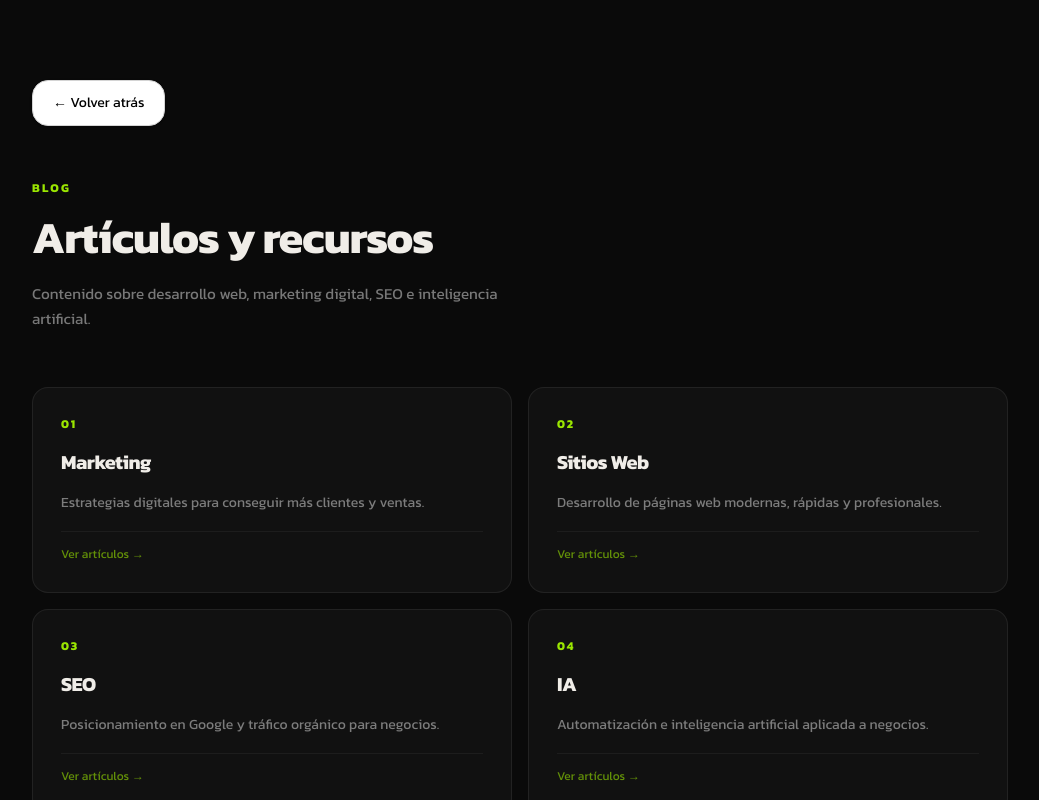
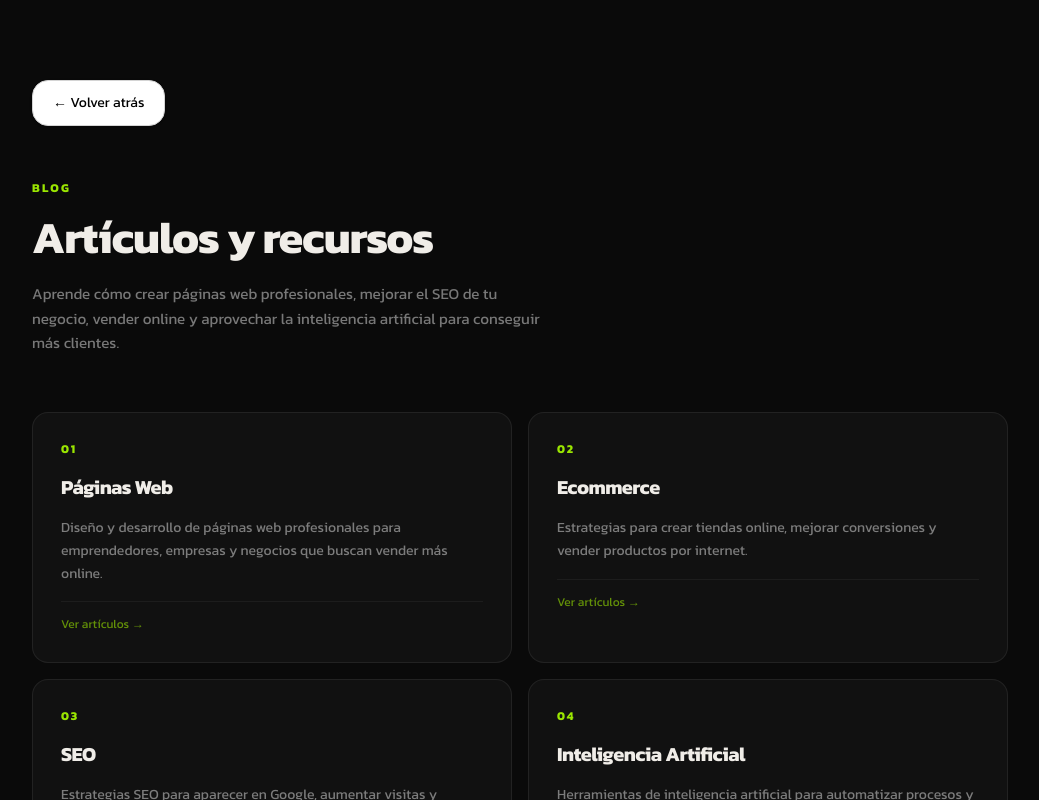
Before and after one commit to agustinescuderoweb/agustinescudero, a Next.js app: page /blog in a window 1280 px wide. Shown: the top 800 px of the page, without its empty margins (120-1159 px from the left). Built offline with nearby package versions, Linux system fonts and the light colour scheme.

Commit message:
mejoras seo

```diff
--- a/src/app/blog/page.tsx
+++ b/src/app/blog/page.tsx
@@ -3,29 +3,36 @@ import BackButton from '../components/BackButton'
 import Head from 'next/head'
 
 const categories = [
+
   {
-    slug: 'marketing',
-    title: 'Marketing',
-    description: 'Estrategias digitales para conseguir más clientes y ventas.',
+    slug: 'paginas-web',
+    title: 'Páginas Web',
+    description: 'Diseño y desarrollo de páginas web profesionales para emprendedores, empresas y negocios que buscan vender más online.',
     tag: '01',
   },
-  {
-    slug: 'sitios-web',
-    title: 'Sitios Web',
-    description: 'Desarrollo de páginas web modernas, rápidas y profesionales.',
+   {
+    slug: 'ecommerce',
+    title: 'Ecommerce',
+    description: 'Estrategias para crear tiendas online, mejorar conversiones y vender productos por internet.',
     tag: '02',
   },
   {
     slug: 'seo',
     title: 'SEO',
-    description: 'Posicionamiento en Google y tráfico orgánico para negocios.',
+    description: 'Estrategias SEO para aparecer en Google, aumentar visitas y conseguir clientes desde internet.',
     tag: '03',
   },
   {
-    slug: 'ia',
-    title: 'IA',
-    description: 'Automatización e inteligencia artificial aplicada a negocios.',
+    slug: 'inteligencia-artificial',
+    title: 'Inteligencia Artificial',
+    description: 'Herramientas de inteligencia artificial para automatizar procesos y mejorar negocios.',
     tag: '04',
+  },
+   {
+    slug: 'marketing-digital',
+    title: 'Marketing Digital',
+    description: 'Estrategias digitales para captar clientes, mejorar conversiones y hacer crecer negocios.',
+    tag: '05',
   },
 ]
 
@@ -62,7 +69,7 @@ export default function BlogPage() {
               Artículos y recursos
             </h1>
             <p className="mt-4 text-white/45 text-[0.95rem] leading-relaxed max-w-lg">
-              Contenido sobre desarrollo web, marketing digital, SEO e inteligencia artificial.
+              Aprende cómo crear páginas web profesionales, mejorar el SEO de tu negocio, vender online y aprovechar la inteligencia artificial para conseguir más clientes.
             </p>
           </div>
 
--- a/src/content/blog/chatbots-para-paginas-web-inteligencia-artificial.mdx
+++ b/src/content/blog/chatbots-para-paginas-web-inteligencia-artificial.mdx
@@ -1,7 +1,7 @@
 ---
 title: "La Importancia de los Chatbots en las Páginas Web en la Era de la Inteligencia Artificial"
 slug: "chatbots-para-paginas-web-inteligencia-artificial"
-category: "ia"
+category: "inteligencia-artificial"
 excerpt: "Descubrí cómo los chatbots impulsados por inteligencia artificial están revolucionando la atención al cliente, automatizando procesos y aumentando las conversiones en los sitios web."
 publishedAt: "2026-07-21"
 image: "https://res.cloudinary.com/dx2pj0vkm/image/upload/v1784681263/iaweb_hsb8f8.png"
--- a/src/content/blog/inteligencia-artificial-aplicada-a-las-web.mdx
+++ b/src/content/blog/inteligencia-artificial-aplicada-a-las-web.mdx
@@ -1,7 +1,7 @@
 ---
 title: "Cómo la Inteligencia Artificial está Transformando las Páginas Web"
 slug: "inteligencia-artificial-aplicada-a-las-web"
-category: "ia"
+category: "inteligencia-artificial"
 excerpt: "Descubrí cómo la inteligencia artificial puede mejorar tu sitio web, automatizar procesos y ofrecerle una experiencia única a tus usuarios."
 publishedAt: "2026-06-08"
 image: "https://res.cloudinary.com/dx2pj0vkm/image/upload/v1780958252/ia-web-cover_huctsi.png"
--- a/src/content/blog/marketing-digital-para-negocios.mdx
+++ b/src/content/blog/marketing-digital-para-negocios.mdx
@@ -1,7 +1,7 @@
 ---
 title: "Cómo conseguir clientes con Marketing Digital para tu Negocio"
 slug: "marketing-digital-para-negocios"
-category: "marketing"
+category: "marketing-digital"
 excerpt: "Descubrí cómo el marketing digital puede ayudarte a atraer clientes, aumentar tus ventas y hacer crecer tu negocio."
 publishedAt: "2026-06-02"
 image: "/blog/marketing-digital-cover.png"
--- a/src/content/blog/tienda-online-mendoza.mdx
+++ b/src/content/blog/tienda-online-mendoza.mdx
@@ -1,7 +1,7 @@
 ---
 title: "Cómo crear una tienda online en Mendoza: Guía completa para vender en internet"
 slug: "tienda-online-mendoza"
-category: "sitios-web"
+category: "ecommerce"
 excerpt: "Descubrí cómo dar el salto digital y crear una tienda online exitosa en Mendoza. Claves, herramientas y cómo adaptarla al mercado local."
 publishedAt: "2026-07-13"
 image: "https://res.cloudinary.com/dx2pj0vkm/image/upload/v1783983947/tienda-online_b0g6kw.png"
--- a/src/content/blog/tipos-de-paginas-web.mdx
+++ b/src/content/blog/tipos-de-paginas-web.mdx
@@ -1,7 +1,7 @@
 ---
 title: "Tipos de páginas web: cuál necesita tu negocio"
 slug: "tipos-de-paginas-web"
-category: "sitios-web"
+category: "paginas-web"
 excerpt: "Conocé los principales tipos de páginas web y descubrí cuál se adapta mejor a las necesidades de tu negocio o emprendimiento."
 publishedAt: "2026-06-17"
 image: "https://res.cloudinary.com/dx2pj0vkm/image/upload/v1781737801/webs_z1auuu.png"
```
